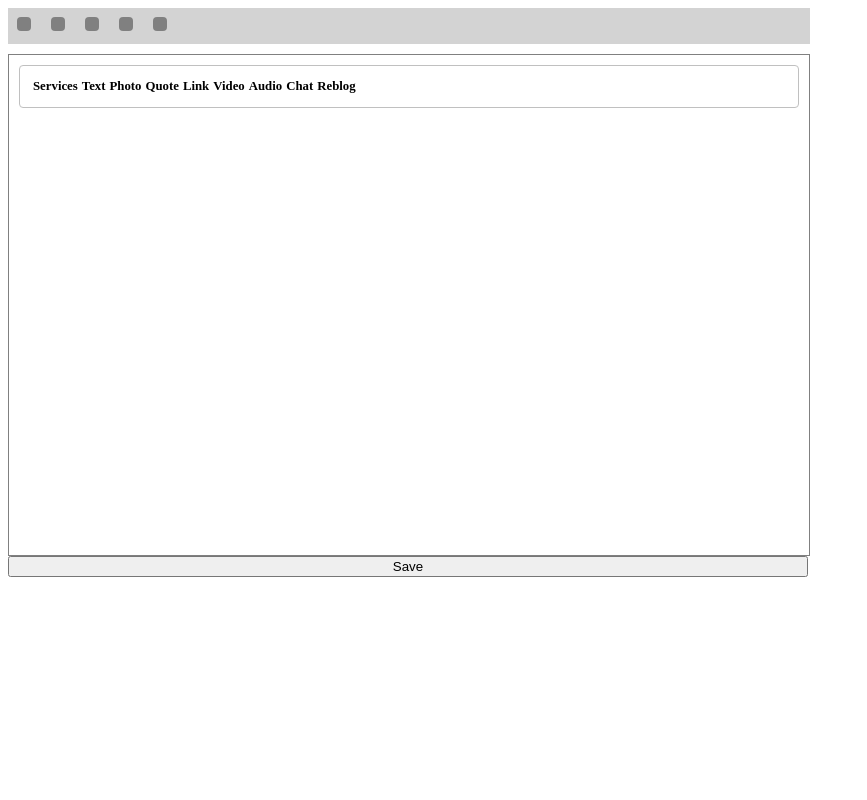
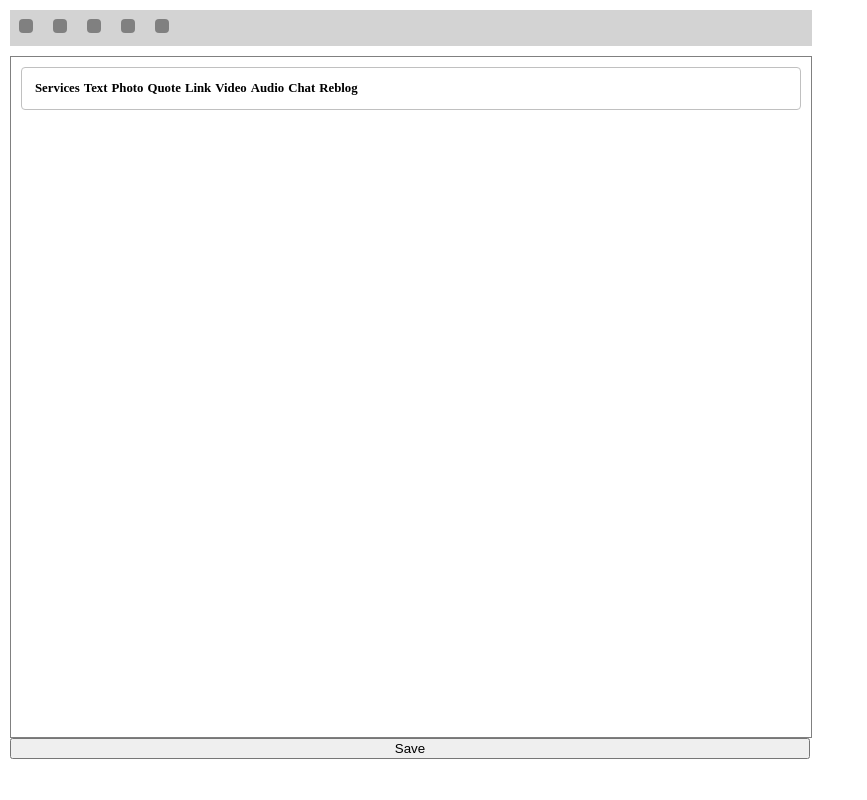
Before and after one commit to taberareloo/taberareloo, a browser extension: page src/options.html in a window 1280 px wide. Shown: the whole page, without its empty margins (0-867 px from the left). Drawn offline with Linux system fonts and the light colour scheme.

Commit message:
Make the option tab window bigger

```diff
--- a/src/styles/options.css
+++ b/src/styles/options.css
@@ -1,3 +1,14 @@
+html {
+  height: 100%;
+  margin: 0;
+  padding: 0;
+}
+body {
+  height: calc(100% - 20px);
+  margin: 10px;
+  padding: 0;
+}
+
 ul#tabs {
   display: block;
   width: 800px;
@@ -41,6 +52,7 @@ div#container {
   margin: 0px;
   /*border-radius: 9px;*/
   border: 1px solid gray;
+  height: calc(100% - 100px);
 }
 div#inner {
   width: 500%;
@@ -54,7 +66,7 @@ div.slide {
   display: inline;
   overflow: auto;
   width: 20%;
-  height: 500px;
+  height: 100%;
 }
 div.option,
 div.item {
```
